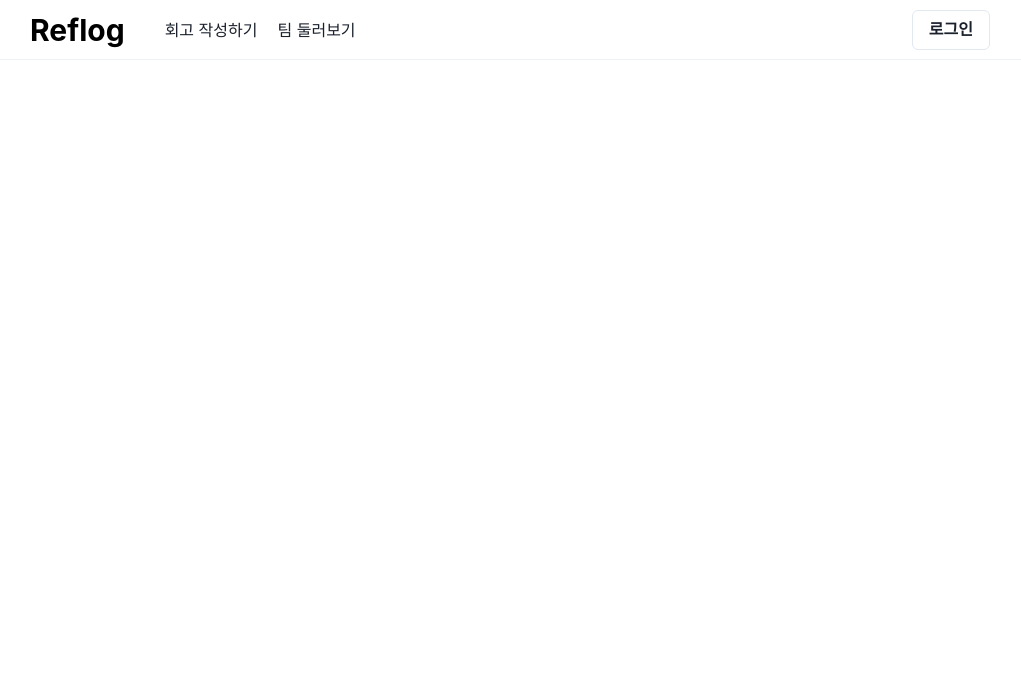
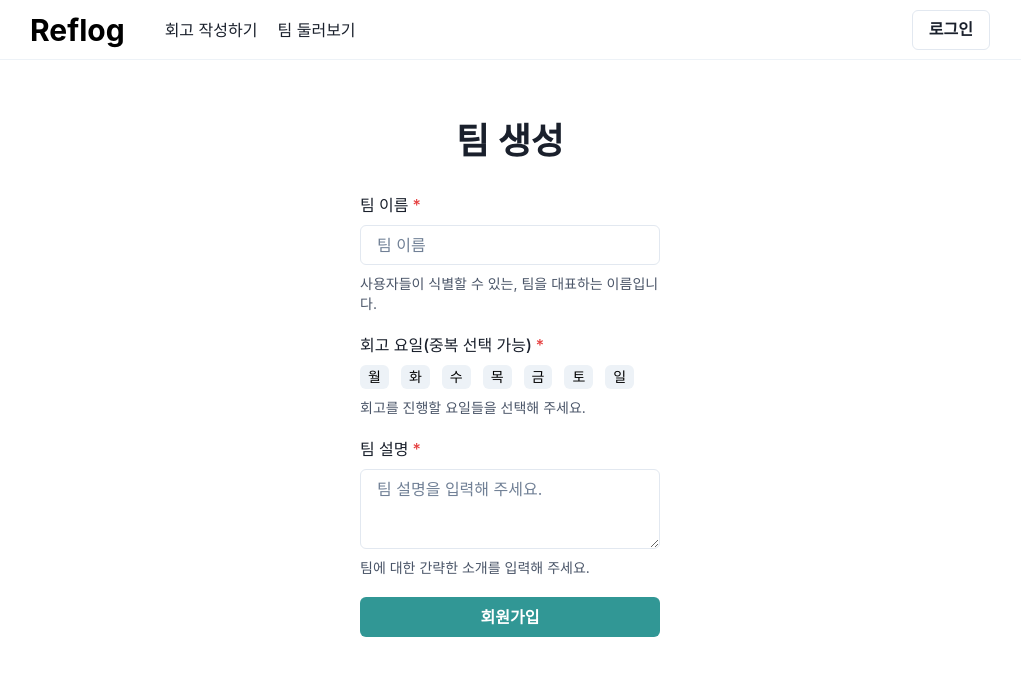
Before and after one commit to team-reflog/reflog-web, a React (Create React App) app: page /team/new in a window 1280 px wide. Shown: the top 676 px of the page, without its empty margins (130-1151 px from the left). Built offline with nearby package versions, Linux system fonts and the light colour scheme.

Commit message:
feat: add Feed page

```diff
--- a/package.json
+++ b/package.json
@@ -3,6 +3,7 @@
   "version": "0.1.0",
   "private": true,
   "dependencies": {
+    "@chakra-ui/icons": "^2.1.1",
     "@chakra-ui/react": "^2.8.2",
     "@emotion/react": "^11.11.3",
     "@emotion/styled": "^11.11.0",
@@ -17,6 +18,7 @@
     "framer-motion": "^10.16.16",
     "react": "^18.2.0",
     "react-dom": "^18.2.0",
+    "react-icons": "^4.12.0",
     "react-router-dom": "^6.21.1",
     "react-scripts": "5.0.1",
     "typescript": "^4.9.5",
--- a/src/App.tsx
+++ b/src/App.tsx
@@ -4,6 +4,8 @@ import {Box, Flex} from "@chakra-ui/react";
 import {Route, Routes} from "react-router-dom";
 import {HeaderNavigation} from "./layout/HeaderNavigation";
 import {JoinPage} from "./join/JoinPage";
+import {FeedPage} from "./feed/FeedPage";
+import {TeamCreatePage} from "./team/TeamCreatePage";
 
 const App = () => {
     return (
@@ -11,8 +13,10 @@ const App = () => {
             <HeaderNavigation/>
             <Box width={960} mt={"60px"}>
                 <Routes>
+                    <Route path={"/"} element={<FeedPage/>}/>
                     <Route path={"/login"} element={<LoginPage/>}/>
                     <Route path={"/join"} element={<JoinPage/>}/>
+                    <Route path={"/team/new"} element={<TeamCreatePage/>}/>
                 </Routes>
             </Box>
         </Flex>
--- /dev/null
+++ b/src/feed/FeedPage.tsx
@@ -0,0 +1,96 @@
+import {
+    Avatar,
+    Box,
+    Button,
+    Card,
+    CardBody,
+    CardFooter,
+    CardHeader,
+    Flex,
+    Heading,
+    Image,
+    Text,
+    IconButton,
+    VStack, MenuButton, Menu, MenuList, MenuItem, UnorderedList, ListItem
+} from "@chakra-ui/react";
+import {BiChat, BiLike} from "react-icons/bi";
+import {BsThreeDotsVertical} from "react-icons/bs";
+
+export const FeedPage = () => {
+    return (
+        <VStack>
+            {[1, 2, 3, 4, 5, 6].map(() =>
+                <Card maxW='lg'>
+                    <CardHeader>
+                        <Flex>
+                            <Flex flex={1} gap={"14px"} alignItems={"center"} flexWrap={"wrap"}>
+                                <Avatar name='백승윤' src='https://bit.ly/sage-adebayo' />
+                                <Box>
+                                    <Heading size={"sm"}>백승윤</Heading>
+                                    <Text>우아한테크캠프 6기</Text>
+                                </Box>
+                            </Flex>
+                            <Menu>
+                                <MenuButton
+                                    as={IconButton}
+                                    variant='ghost'
+                                    colorScheme='gray'
+                                    aria-label='See menu'
+                                    icon={<BsThreeDotsVertical />}
+                                />
+                                <MenuList>
+                                    <MenuItem>다운로드</MenuItem>
+                                    <MenuItem>더 보기</MenuItem>
+                                </MenuList>
+                            </Menu>
+
+                        </Flex>
+                    </CardHeader>
+                    <Image
+                        objectFit='cover'
+                        src='https://images.unsplash.com/photo-1531403009284-440f080d1e12?ixlib=rb-4.0.3&ixid=MnwxMjA3fDB8MHxwaG90by1wYWdlfHx8fGVufDB8fHx8&auto=format&fit=crop&w=1770&q=80'
+                        alt='Chakra UI'
+                    />
+                    <CardBody>
+                        <Flex flexDirection={"column"} gap={"14px"}>
+                            <div>
+                                <Heading size={"sm"}>오늘의 기분은 어떠셨나요?</Heading>
+                                <UnorderedList>
+                                    <ListItem>배가 부른 날입니다..</ListItem>
+                                </UnorderedList>
+                            </div>
+
+                            <div>
+                                <Heading size={"sm"}>오늘 공부는 어땠나요?</Heading>
+                                <UnorderedList>
+                                    <ListItem>로그인 페이지를 열심히 만들었습니다. 힘드네요.</ListItem>
+                                    <ListItem>회원가입 페이지도 만들었어요.</ListItem>
+                                    <ListItem>다른 사람들의 회고를 구경할 수 있는 피드 페이지도 만들었습니다.</ListItem>
+                                </UnorderedList>
+                            </div>
+                        </Flex>
+                    </CardBody>
+                    <CardFooter
+                        justify='space-between'
+                        flexWrap='wrap'
+                        sx={{
+                            '& > button': {
+                                minW: '136px',
+                            },
+                        }}
+                    >
+                        <Button flex='1' variant='ghost' leftIcon={<BiLike />}>
+                            Like
+                        </Button>
+                        <Button flex='1' variant='ghost' leftIcon={<BiChat />}>
+                            Comment
+                        </Button>
+                        {/*<Button flex='1' variant='ghost' leftIcon={<BiShare />}>*/}
+                        {/*    Share*/}
+                        {/*</Button>*/}
+                    </CardFooter>
+                </Card>
+            )}
+        </VStack>
+    )
+}
--- a/src/join/JoinPage.tsx
+++ b/src/join/JoinPage.tsx
@@ -6,7 +6,6 @@ import {
     FormLabel,
     Heading,
     Input,
-    Text,
     useToast,
     VStack
 } from "@chakra-ui/react";
--- /dev/null
+++ b/src/team/TeamCreatePage.tsx
@@ -0,0 +1,54 @@
+import {
+    Button, Flex,
+    FormControl,
+    FormHelperText,
+    FormLabel,
+    Heading,
+    Input, Textarea,
+    VStack
+} from "@chakra-ui/react";
+import {DaySelectButton} from "./components/DaySelectButton";
+import {useState} from "react";
+
+export const TeamCreatePage = () => {
+
+    const daysInfo = [
+        {value: 'MONDAY', text: '월'},
+        {value: 'TUESDAY', text: '화'},
+        {value: 'WEDNESDAY', text: '수'},
+        {value: 'THURSDAY', text: '목'},
+        {value: 'FRIDAY', text: '금'},
+        {value: 'SATURDAY', text: '토'},
+        {value: 'SUNDAY', text: '일'},
+    ]
+
+    const [days, setDays] = useState<string[]>([]);
+
+    return (
+        <Flex flexDirection={"column"} align={"center"} gap={"30px"}>
+            <Heading>팀 생성</Heading>
+            <VStack width={300} gap={"20px"}>
+                <FormControl isRequired>
+                    <FormLabel>팀 이름</FormLabel>
+                    <Input type={"name"} placeholder={"팀 이름"}/>
+                    <FormHelperText>사용자들이 식별할 수 있는, 팀을 대표하는 이름입니다.</FormHelperText>
+                </FormControl>
+                <FormControl isRequired>
+                    <FormLabel>회고 요일(중복 선택 가능)</FormLabel>
+                    <Flex gap={"12px"} wrap={"wrap"}>
+                        {
+                            daysInfo.map(day => <DaySelectButton text={day.text} value={day.value} setCollection={setDays} />)
+                        }
+                    </Flex>
+                    <FormHelperText>회고를 진행할 요일들을 선택해 주세요.</FormHelperText>
+                </FormControl>
+                <FormControl isRequired>
+                    <FormLabel>팀 설명</FormLabel>
+                    <Textarea placeholder={"팀 설명을 입력해 주세요."}/>
+                    <FormHelperText>팀에 대한 간략한 소개를 입력해 주세요.</FormHelperText>
+                </FormControl>
+                <Button colorScheme={"teal"} width={"100%"}>회원가입</Button>
+            </VStack>
+        </Flex>
+    )
+}
--- /dev/null
+++ b/src/team/components/DaySelectButton.tsx
@@ -0,0 +1,35 @@
+import {Tag} from "@chakra-ui/react";
+import React, {useState} from "react";
+
+export interface DaySelectButtonProps {
+    text: string,
+    value: string,
+    setCollection: React.Dispatch<React.SetStateAction<string[]>>
+}
+
+export const DaySelectButton = ({text, value, setCollection}: DaySelectButtonProps) => {
+
+    const [selected, setSelected] = useState<boolean>(false);
+
+    const onClick = () => {
+        if (!selected) {
+            setCollection(prev => [...prev, value]);
+        } else {
+            setCollection(prev => prev.filter(e => e !== value));
+        }
+        setSelected(prev => !prev);
+    }
+
+    return (
+        <Tag
+            onClick={onClick}
+            draggable={false}
+            bg={selected ? "teal.500" : "gray.100"}
+            color={selected ? "white" : "black"}
+            cursor={"pointer"}
+            userSelect={"none"}
+        >
+            {text}
+        </Tag>
+    )
+}
```
Also changed, not shown: 1 other file (tests, documents, lock files or other folders).
